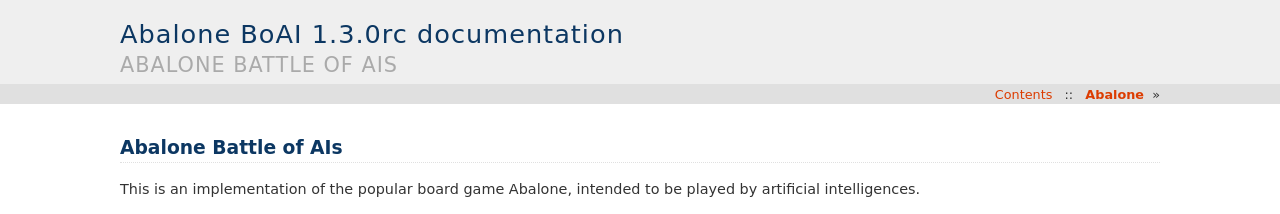
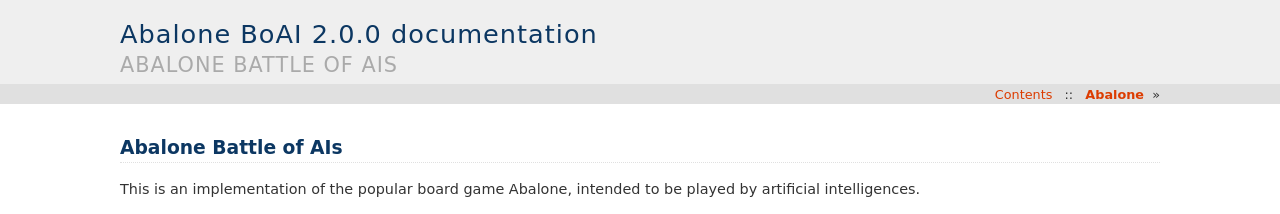
Before and after one commit to aelashkin/Abalone-BoAI, a Sphinx documentation site: the page built from docs/index.rst, in a window 1280 px wide. Shown: the top 214 px of the page. Built offline with Sphinx 7.4.7, drawn with Linux system fonts in a browser that asks for light colours.

Commit message:
Update version number to 2.0.0

```diff
--- a/docs/conf.py
+++ b/docs/conf.py
@@ -8,8 +8,8 @@ project = 'Abalone BoAI'
 copyright = '2018 Scriptim (MIT)'
 author = 'Scriptim'
 
-version = '1.3.0'
-release = '1.3.0rc'
+version = '2.0.0'
+release = '2.0.0'
 
 extensions = ['sphinx.ext.autodoc', 'm2r']
 
```
